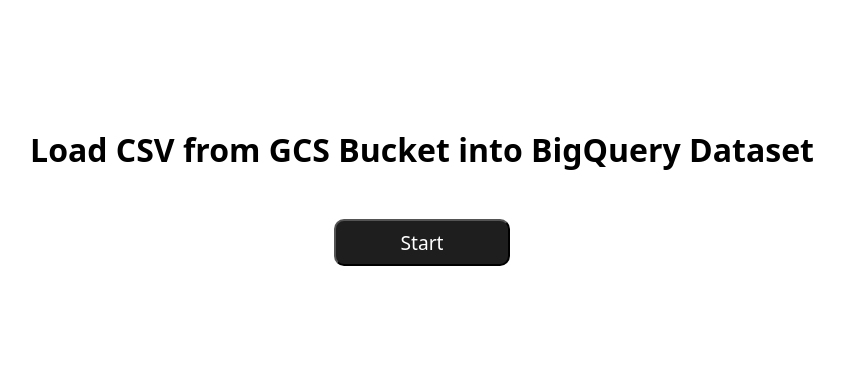
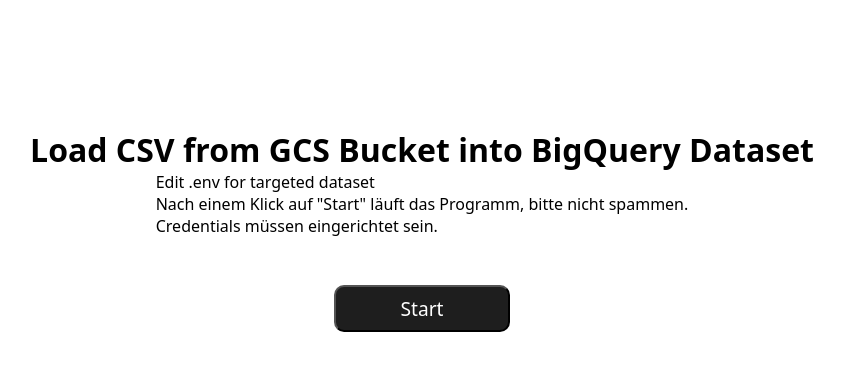
Before and after one commit to F1nnSBK/sdd-csv-bigquery, a Flask app: page / in a window 1280 px wide. Shown: the top 371 px of the page, without its empty margins (218-1062 px from the left). Run offline with Flask 3, Linux system fonts and the light colour scheme.

Commit message:
Flask app should work on local

```diff
--- a/app.py
+++ b/app.py
@@ -13,6 +13,9 @@
 destination_file_path = os.getenv('DESTINATION_FILE_PATH')
 source_project_id = os.getenv('SOURCE_PROJECT_ID')
 destination_project_id = os.getenv('DESTINATION_PROJECT_ID')
+source_blob_name = ""
+storage_client = storage.Client()
+
 
 app = Flask(__name__)
 name = "Finn"
@@ -22,15 +25,127 @@
 
 @app.route('/script/', methods=['POST'])
 def check():
-    process = "active"
-    if process == "active":
-        message = "processing..."
-    else:
-        message = "finished"
+
+    runScript(prefix, target_bucket, source_blob_name, destination_file_path, storage_client)
+    message = "finished!"
 
     return render_template('script.html', message=message)
 
 
+def runScript(prefix, target_bucket, source_blob_name, destination_file_path, storage_client):
+
+    def get_csv(target_bucket, source_blob_name, destination_file_path, storage_client):
+        bucket = storage_client.bucket(target_bucket)
+        blob = bucket.blob(source_blob_name)
+        blob.download_to_filename(destination_file_path)
+        print(f"Downloaded {source_blob_name} to {destination_file_path}")
+
+    blobs = storage_client.list_blobs(target_bucket)
+
+    def get_csv_paths(target_bucket, prefix):
+        dataset_table_pairs = []
+
+        print("Blobs:")
+        for blob in blobs:
+            print(blob.name)  # Print all blob names for debugging
+
+            if blob.name.startswith(prefix) and not blob.name.endswith('/'):
+                path_to_csv = f"{target_bucket}/{blob.name}"
+                print(f"Pfad zur CSV gefunden:\n gs://{path_to_csv}")
+
+                # Get dataset and table names
+                path_parts = blob.name.split('/')
+                dataset_name = path_parts[1]  # or adjust based on actual structure
+                table_name = path_parts[2]  # or adjust based on actual structure
+                print(f"Dataset: {dataset_name}, Table: {table_name}")
+
+                project_id=destination_project_id
+                dataset_name= os.getenv('DATASET_NAME')
+                current_blob = blob.name
+                dataset_table_pairs.append((dataset_name, table_name, project_id, current_blob))
+
+            else:
+                print(f"Skipping: {blob.name}")
+
+        return dataset_table_pairs
+
+
+
+    def create_dataset_if_not_exists(bigquery_client, dataset_id):
+        try:
+            bigquery_client.get_dataset(dataset_id)  # Make an API request.
+            print(f"Dataset {dataset_id} already exists")
+        except:
+            print(f"Creating dataset {dataset_id}")
+            dataset = bigquery.Dataset(dataset_id)
+            dataset.location = os.getenv('DATASET_LOCATION')
+            bigquery_client.create_dataset(dataset, exists_ok=True)
+
+
+
+    def write_to_bigquery(project_id, dataset_name, table_name, destination_file_path):
+        time_of_import = datetime.now().strftime("%w %b %Y : %H:%M:%S")
+        file_name = table_name
+
+        bigquery_client = bigquery.Client(project=project_id)
+
+        dataset_id = f"{project_id}.{dataset_name}"
+        table_name = table_name.split(".")[0]
+        table_id = f"{dataset_id}.{table_name}"
+        print(table_id)
+
+        # Create dataset if it does not exist
+        create_dataset_if_not_exists(bigquery_client, dataset_id)
+
+        time_of_import_arr = []
+        file_origin_arr = []
+
+        # Load CSV into DataFrame
+        df = pd.read_csv(destination_file_path)
+
+        for row in df.itertuples():
+            time_of_import_arr.append(f"{time_of_import}")
+            file_origin_arr.append(f"{file_name}")
+
+        df.insert(loc=len(df.columns), column="timeOfImport", value=time_of_import_arr)
+        df.insert(loc=len(df.columns), column="nameOfOriginFile", value=file_origin_arr)
+        df.to_parquet("df.parquet.gzip", compression="gzip")
+        print(pd.read_parquet("df.parquet.gzip"))
+
+        # Write DataFrame to BigQuery table
+        job_config = bigquery.LoadJobConfig(
+            # Detect Schema from PARQUET-File
+            autodetect=True,
+            # Set format of source file
+            source_format=bigquery.SourceFormat.PARQUET,
+            # If Table already exists, data is deleted and rewritten
+            write_disposition=bigquery.WriteDisposition.WRITE_TRUNCATE,
+        )
+
+
+        uri = "df.parquet.gzip"
+
+        with open(uri, "rb") as f:
+            load_job = bigquery_client.load_table_from_file(f,
+                                                            table_id,
+                                                            job_config=job_config,
+            )
+            load_job.result()  # Waits for the job to complete.
+        return print(f"Loaded {len(df)} rows into {table_id}.")
+
+
+    # Call the function to find and download CSV files
+    dataset_table_pairs = get_csv_paths(target_bucket, prefix)
+    print(dataset_table_pairs)
+
+
+    # Process each dataset-table pair and write to BigQuery
+    for dataset_name, table_name, source_project_id, current_blob in dataset_table_pairs:
+        if dataset_name and table_name and source_project_id and current_blob:
+            get_csv(target_bucket, current_blob, destination_file_path, storage_client)
+            write_to_bigquery(source_project_id, dataset_name, table_name, destination_file_path)
+        else:
+            print("Invalid dataset or table name.")
 
 
 
--- a/static/css/main.css
+++ b/static/css/main.css
@@ -3,9 +3,10 @@
     margin: 0;
 }
 
-div {
-    border: 2px solid rd
+/* div {
+    border: 2px solid red
 }
+*/
 
 main {
     display: flex;
--- a/templates/index.html
+++ b/templates/index.html
@@ -3,7 +3,7 @@
   <head>
     <meta charset="utf-8" />
     <meta name="viewport" content="width=device-width, initial-scale=1" />
-    <title>Hello HTML Templates</title>
+    <title>sdd-gcs-csv-import-bq</title>
     <link rel="stylesheet" href="{{ url_for('static', filename='css/main.css') }}" />
   </head>
   <body>
@@ -12,6 +12,10 @@
         <div class="heading">
           <h1>Load CSV from GCS Bucket into BigQuery Dataset</h1>
         </div>
+        <span>
+          Edit .env for targeted dataset <br /> Nach einem Klick auf "Start" läuft das Programm, bitte nicht spammen. <br />
+          Credentials müssen eingerichtet sein.
+        </span>
         <div class="start-process">
           <div>
             <form action="/script/" method="post">
```
Also changed, not shown: templates/script.html (+6 -1 lines), README.md, 2 other files.
